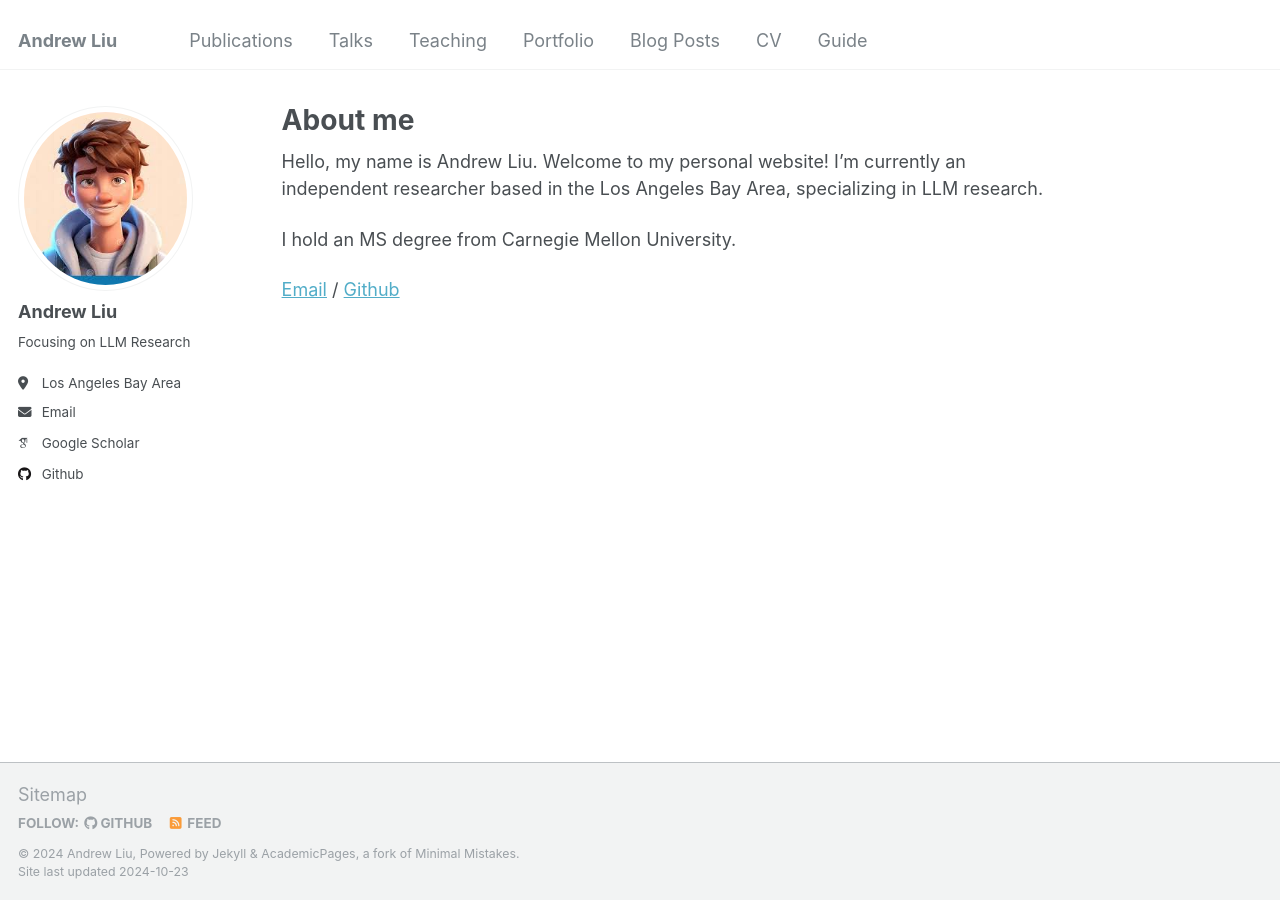
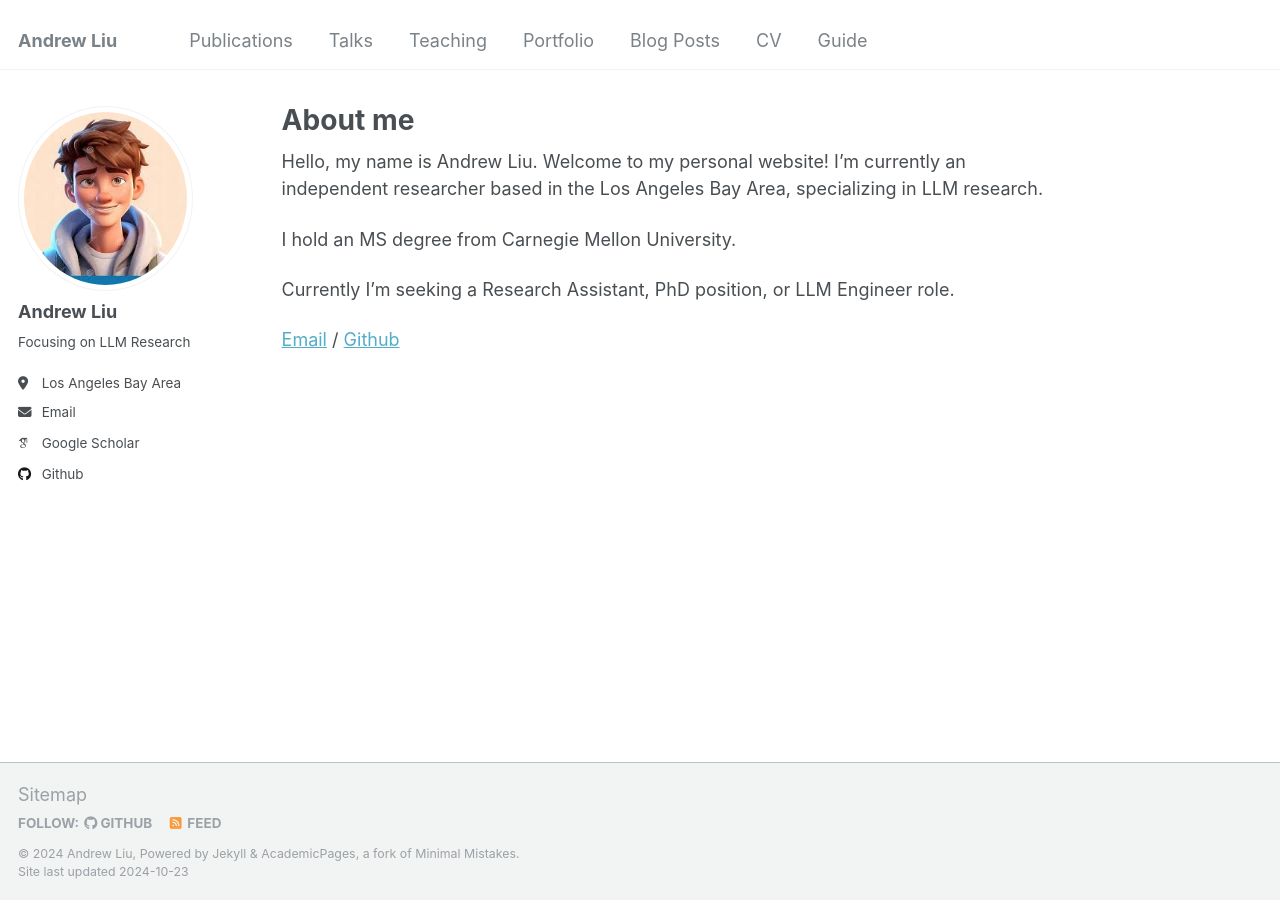
Before and after one commit to Aergneh/Aergneh.github.io, a Jekyll site: the page built from _pages/about.md, in a window 1280 px wide. Built offline with Jekyll 4.4.1, drawn with Linux system fonts in a browser that asks for light colours; some web fonts are replaced.

Commit message:
Update about.md

```diff
--- a/_pages/about.md
+++ b/_pages/about.md
@@ -11,4 +11,6 @@ Hello, my name is Andrew Liu. Welcome to my personal website! I’m currently an
 
 I hold an MS degree from Carnegie Mellon University.
 
+Currently I'm seeking a Research Assistant, PhD position, or LLM Engineer role.
+
 [Email](mailto:aergneh541@gmail.com) / [Github](https://github.com/Aergneh)
```
